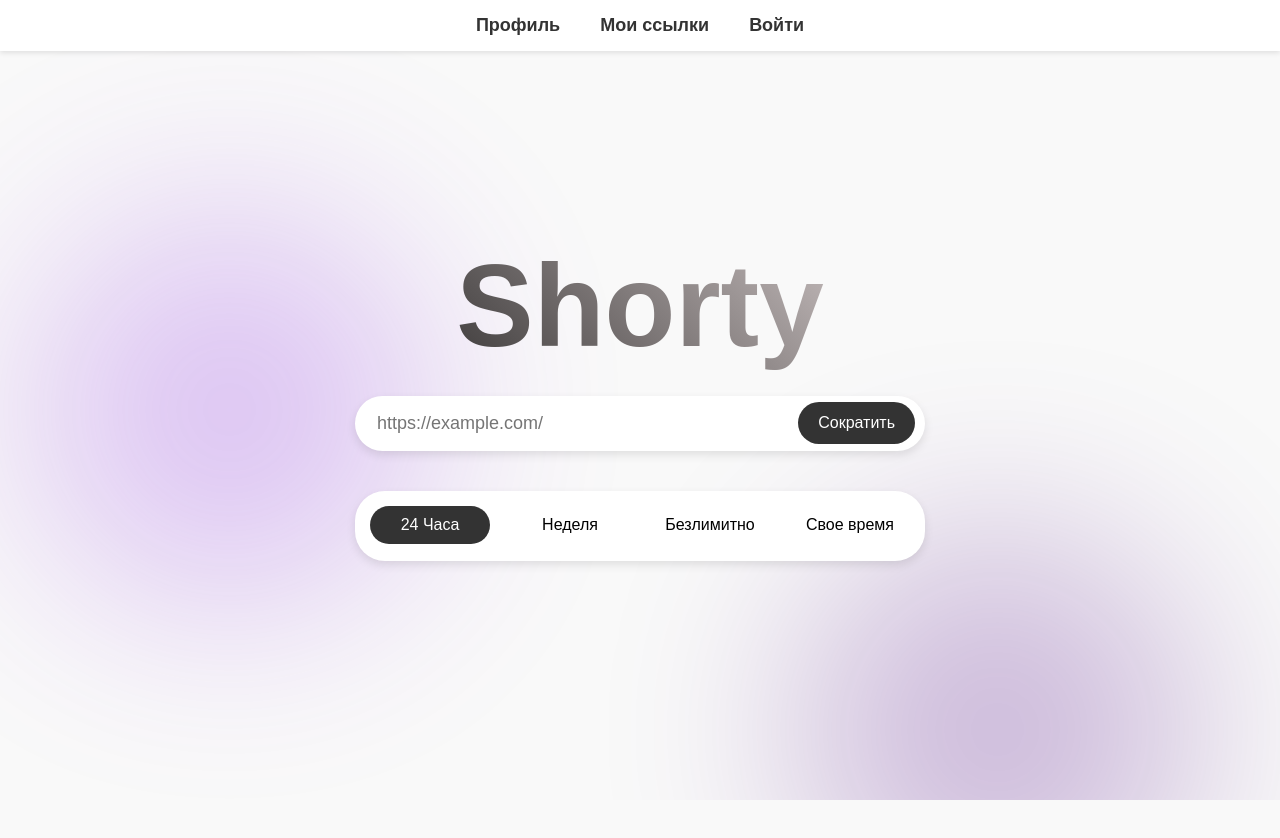
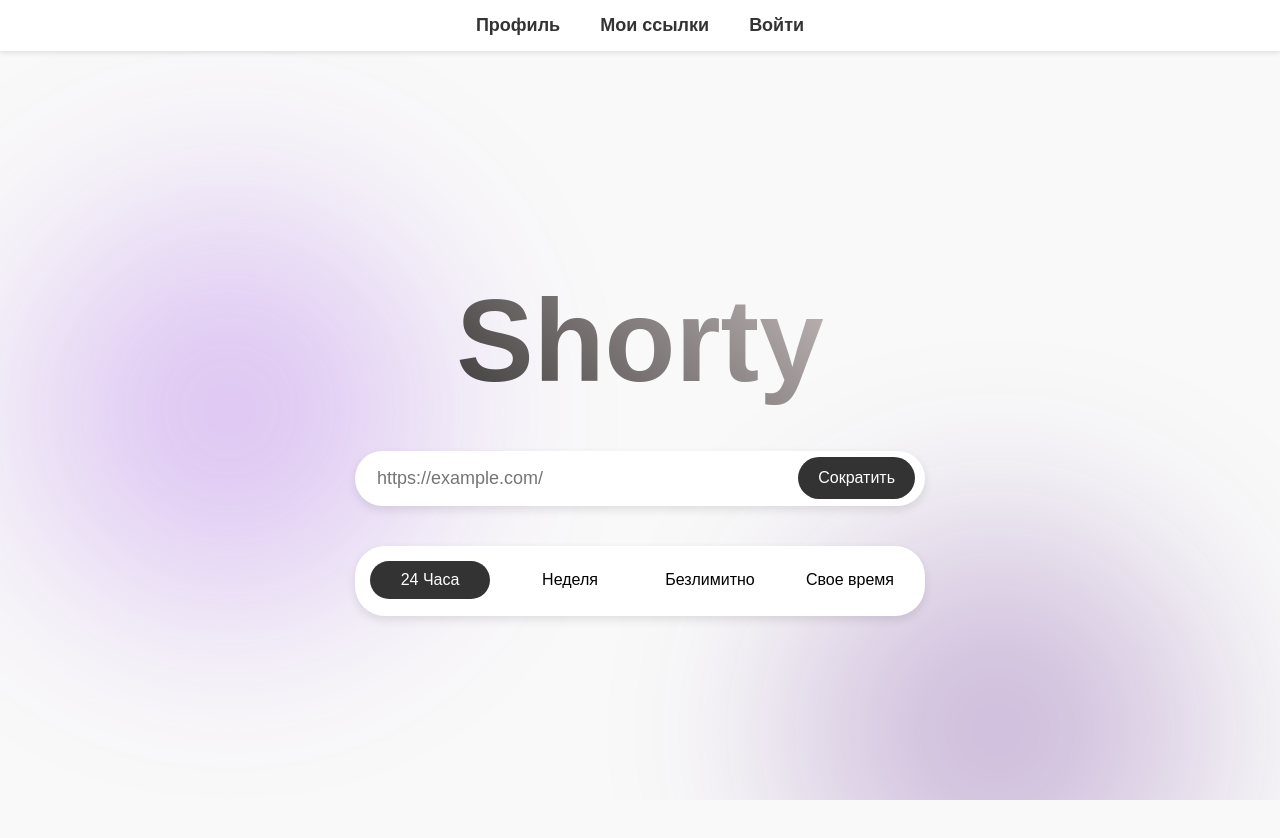
Before and after one commit to kalibdune/shorty-frontend, a React app: page / in a window 1280 px wide. Shown: the top 838 px of the page. Before the commit the page ends 816 px from the top, so only its background shows below. Built offline with nearby package versions, Linux system fonts and the light colour scheme; no server answers.

Commit message:
fix styles for container class

```diff
--- a/src/index.scss
+++ b/src/index.scss
@@ -2,12 +2,13 @@ body {
 	position: relative;
 	display: flex;
 	flex-direction: column;
-	justify-content: center;
 	align-items: center;
-	height: 100vh;
+	min-height: 100vh;
+	padding-top: 70px;
 	font-size: 1em;
 	font-family: 'Arial', sans-serif;
 	background-color: #f9f9f9;
+	overflow-y: auto;
 }
 
 
@@ -17,6 +18,7 @@ body {
 	align-items: center;
 	gap: 5vh;
 	width: 80vw;
+	margin: 20px 0;
 }
 
 .input-container {
@@ -78,6 +80,7 @@ body {
 
 
 @keyframes breathingRedShadow {
+
 	0%,
 	100% {
 		box-shadow: 0 0 10px 2px rgb(255 0 0 / 50%);
--- a/src/pages/Main/Main.scss
+++ b/src/pages/Main/Main.scss
@@ -4,6 +4,12 @@ header {
 	justify-content: center;
 	align-items: center;
 	height: 100px;
+}
+
+.main-container {
+	min-height: calc(100vh - 70px);
+	justify-content: center;
+	margin: 0;
 }
 
 .title {
--- a/src/pages/Main/Main.tsx
+++ b/src/pages/Main/Main.tsx
@@ -16,7 +16,7 @@ const Main: React.FC = () => {
 	return (
 		<>
 			<Nav></Nav>
-			<div className='container'>
+			<div className='container main-container'>
 				<header>
 					<p ref={titleRef} className='title'>
 						{url}
```
